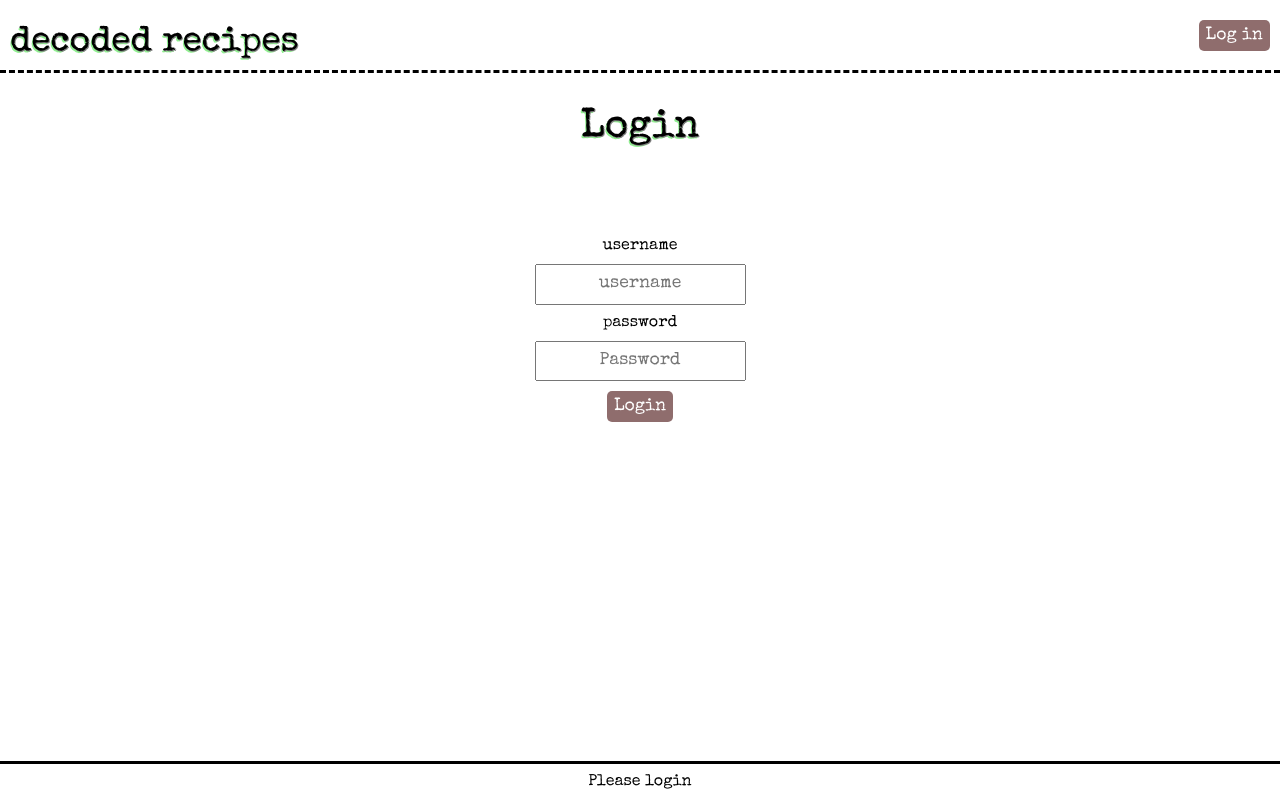
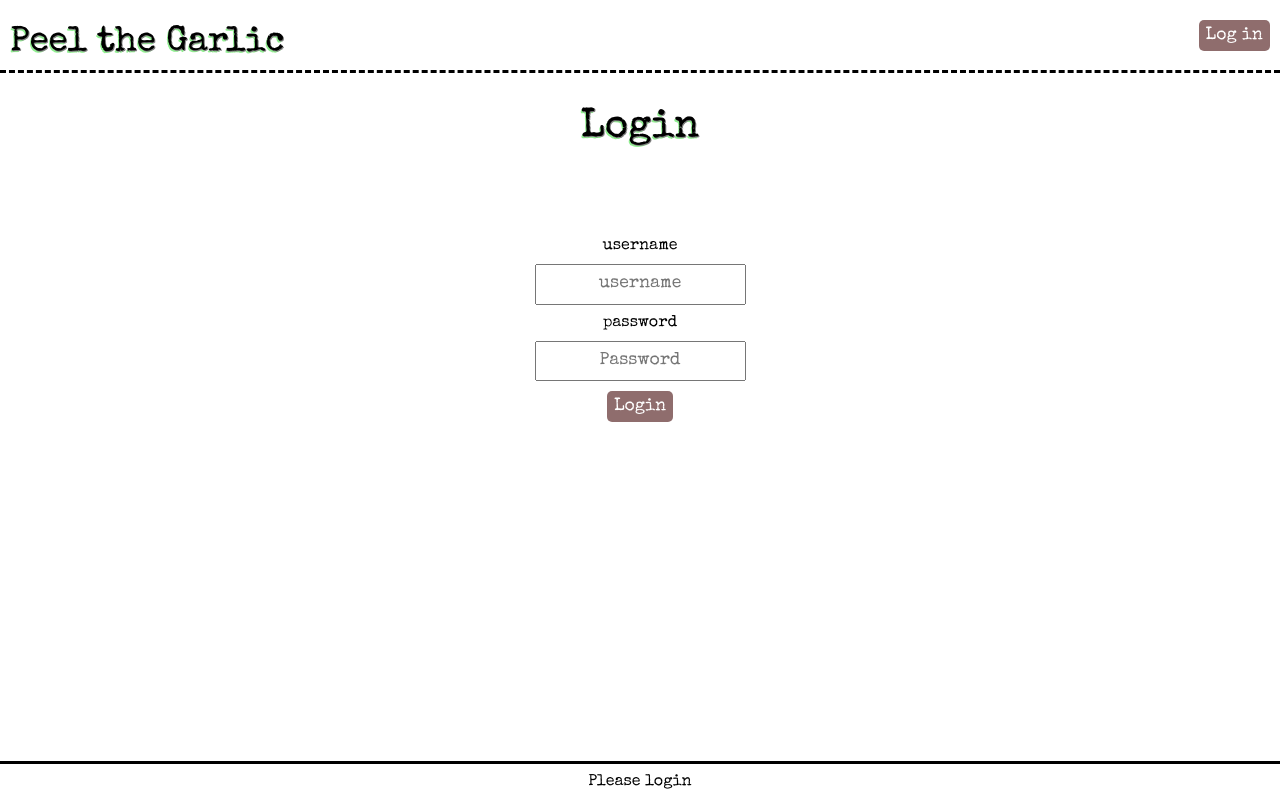
Before and after one commit to braxtonlemmon/recipe-blog-admin, a React (Create React App) app: page /login in a window 1280 px wide. Built offline with nearby package versions, Linux system fonts and the light colour scheme; no server answers.

Commit message:
Change name of website in Header.

```diff
--- a/src/components/Header.jsx
+++ b/src/components/Header.jsx
@@ -39,7 +39,7 @@ const Buttons = styled.div`
 function Header(props) {
   return (
     <HeaderBar>
-      <MyH1>decoded recipes</MyH1>
+      <MyH1>Peel the Garlic</MyH1>
       {!props.isLoggedIn && (
         <Buttons>
           <Link to="/login">
```
